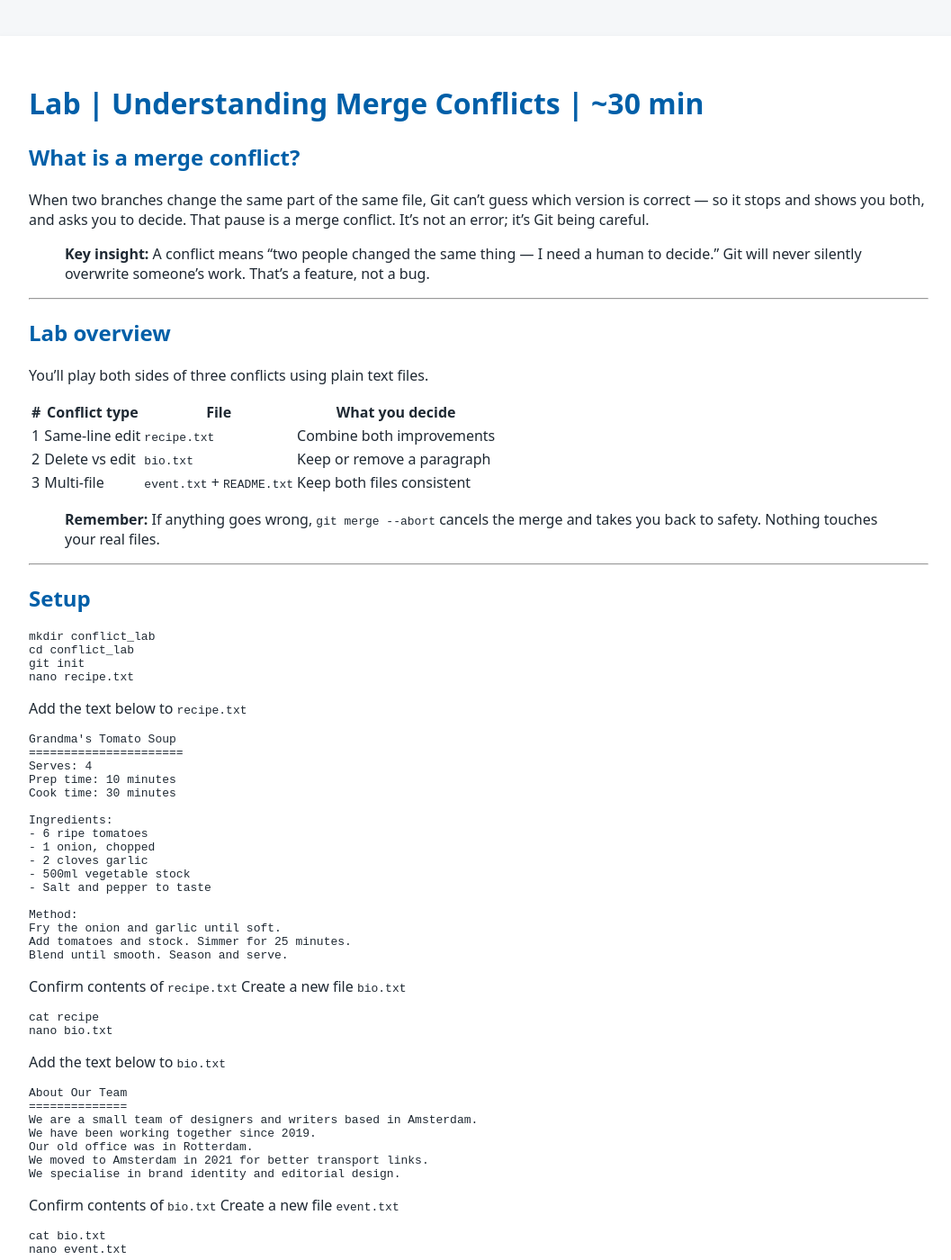
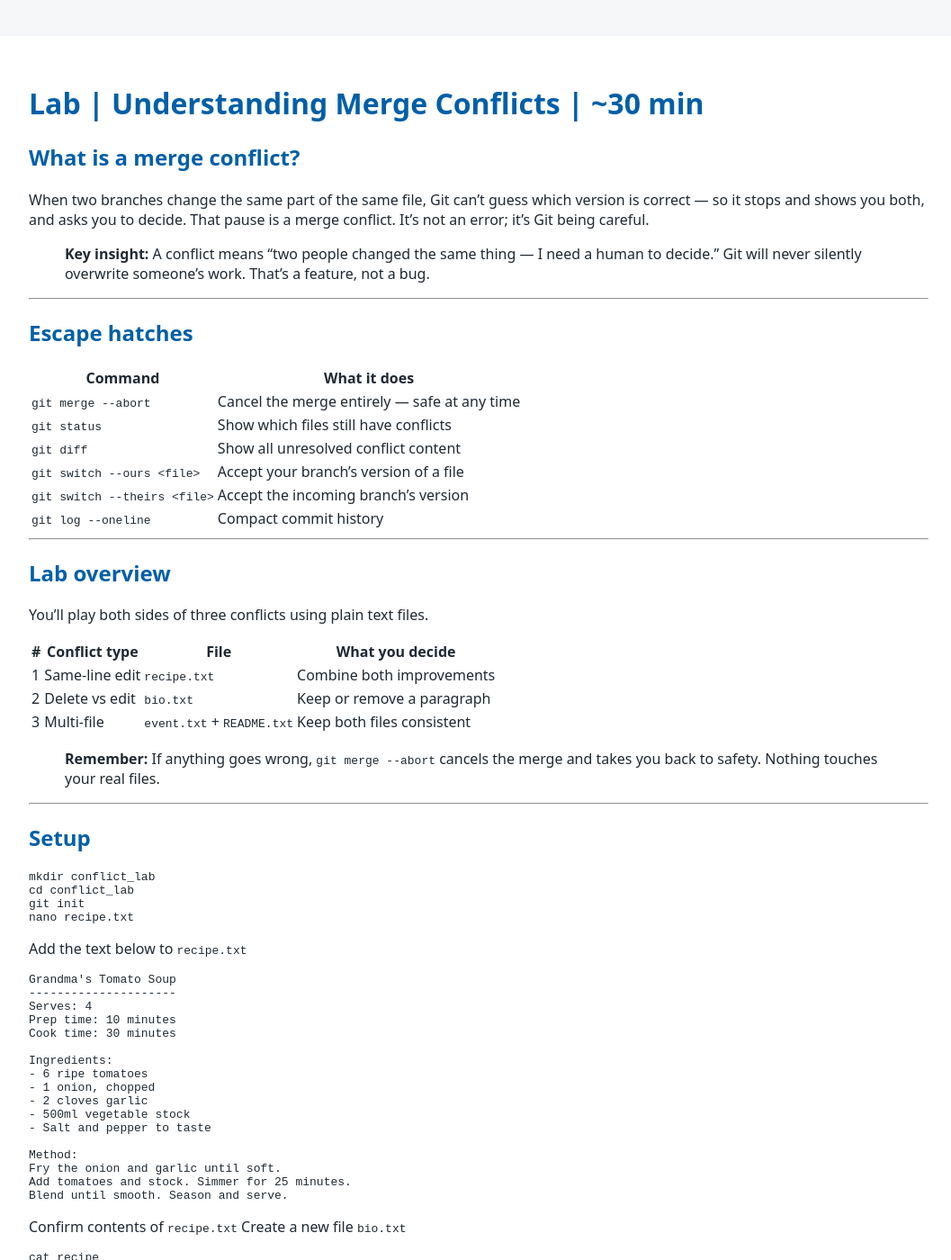
Before and after one commit to tu-delft-library/intermediate_version_control_with_git, a Jekyll site: the page built from material_for_participants/LAB_merge_conflicts.md, in a window 1280 px wide and 1400 px high. Shown: the whole window at 90% size, without its empty margins (108-1165 px from the left). Built offline with Jekyll 4.4.1, drawn with Linux system fonts in a browser that asks for light colours; our own code applies the rules of GitHub Pages for plain Markdown files; some of the changed text lies outside the part shown.

Commit message:
Format changes for clarity

````diff
--- a/material_for_participants/LAB_merge_conflicts.md
+++ b/material_for_participants/LAB_merge_conflicts.md
@@ -5,6 +5,18 @@
 When two branches change the same part of the same file, Git can't guess which version is correct — so it stops and shows you both, and asks you to decide. That pause is a merge conflict. It's not an error; it's Git being careful.
 
 > **Key insight:** A conflict means "two people changed the same thing — I need a human to decide." Git will never silently overwrite someone's work. That's a feature, not a bug.
+
+---
+## Escape hatches
+
+| Command | What it does |
+|---|---|
+| `git merge --abort` | Cancel the merge entirely — safe at any time |
+| `git status` | Show which files still have conflicts |
+| `git diff` | Show all unresolved conflict content |
+| `git switch --ours <file>` | Accept your branch's version of a file |
+| `git switch --theirs <file>` | Accept the incoming branch's version |
+| `git log --oneline` | Compact commit history |
 
 ---
 
@@ -33,7 +45,7 @@ nano recipe.txt
 Add the text below to `recipe.txt`
 ```bash
 Grandma's Tomato Soup
-======================
+---------------------
 Serves: 4
 Prep time: 10 minutes
 Cook time: 30 minutes
@@ -59,7 +71,7 @@ nano bio.txt
 Add the text below to `bio.txt`
 ```bash
 About Our Team
-==============
+--------------
 We are a small team of designers and writers based in Amsterdam.
 We have been working together since 2019.
 Our old office was in Rotterdam.
@@ -75,7 +87,7 @@ nano event.txt
 Add the text below to `event.txt`
 ```bash
 Summer Workshop 2025
-====================
+--------------------
 Date: Saturday 14 June 2025
 Location: Community Hall, Delft
 Maximum attendees: 40
@@ -90,7 +102,7 @@ nano README.txt
 Add the text below to `README.txt`
 ```bash
 Event details
-=============
+-------------
 Date: 14 June 2025
 Ticket price: 25 euros
 ```
@@ -217,7 +229,7 @@ Remove lines referring to Rotterdam office (i.e. third and fourth lines).
 The content of `bio.txt` should like the text below:
 ```bash
 About Our Team
-==============
+--------------
 We are a small team of designers and writers based in Amsterdam.
 We have been working together since 2019.
 We specialise in brand identity and editorial design.
````
Also changed, not shown: other parts of material_for_participants/LAB_merge_conflicts.md (+0 -11 lines).
